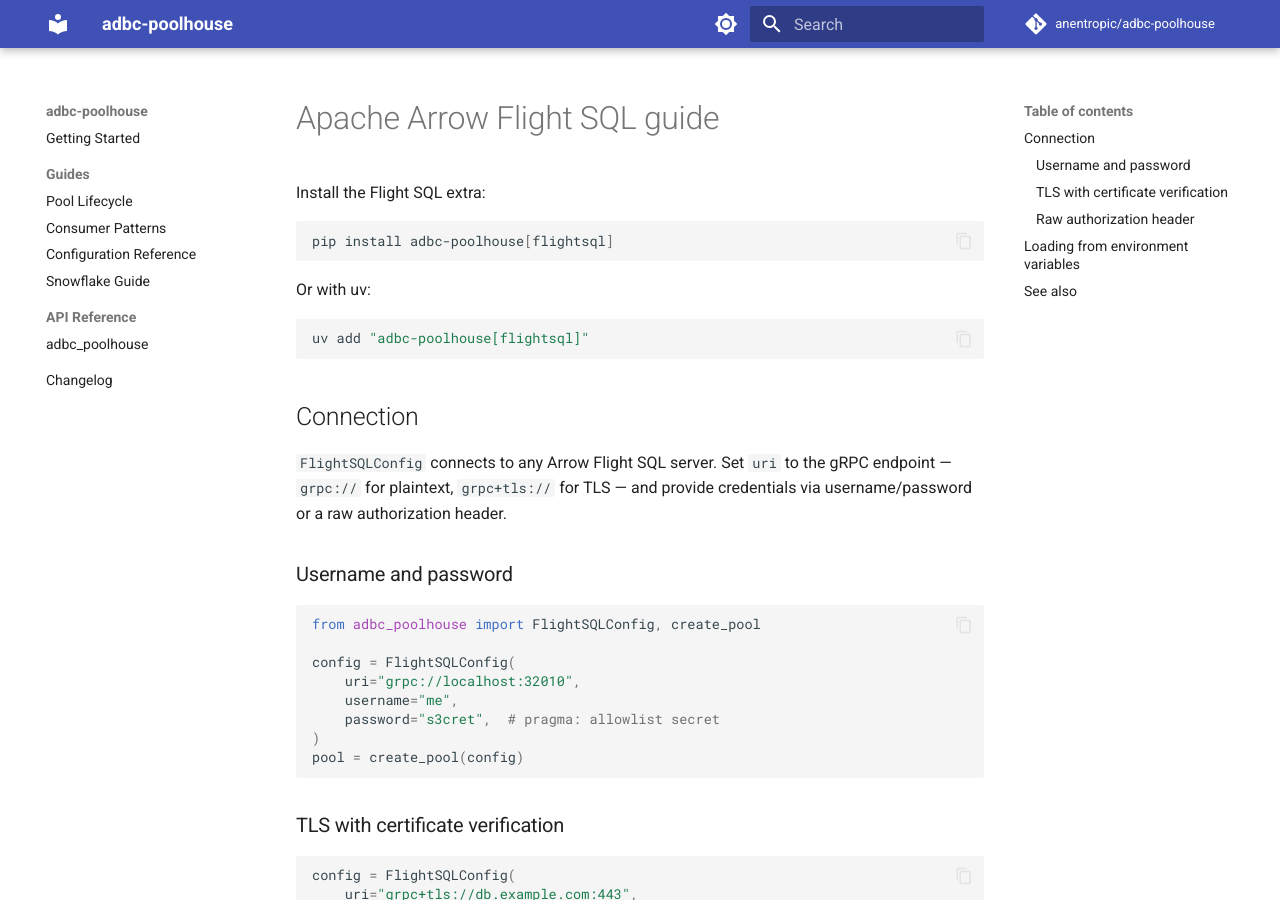
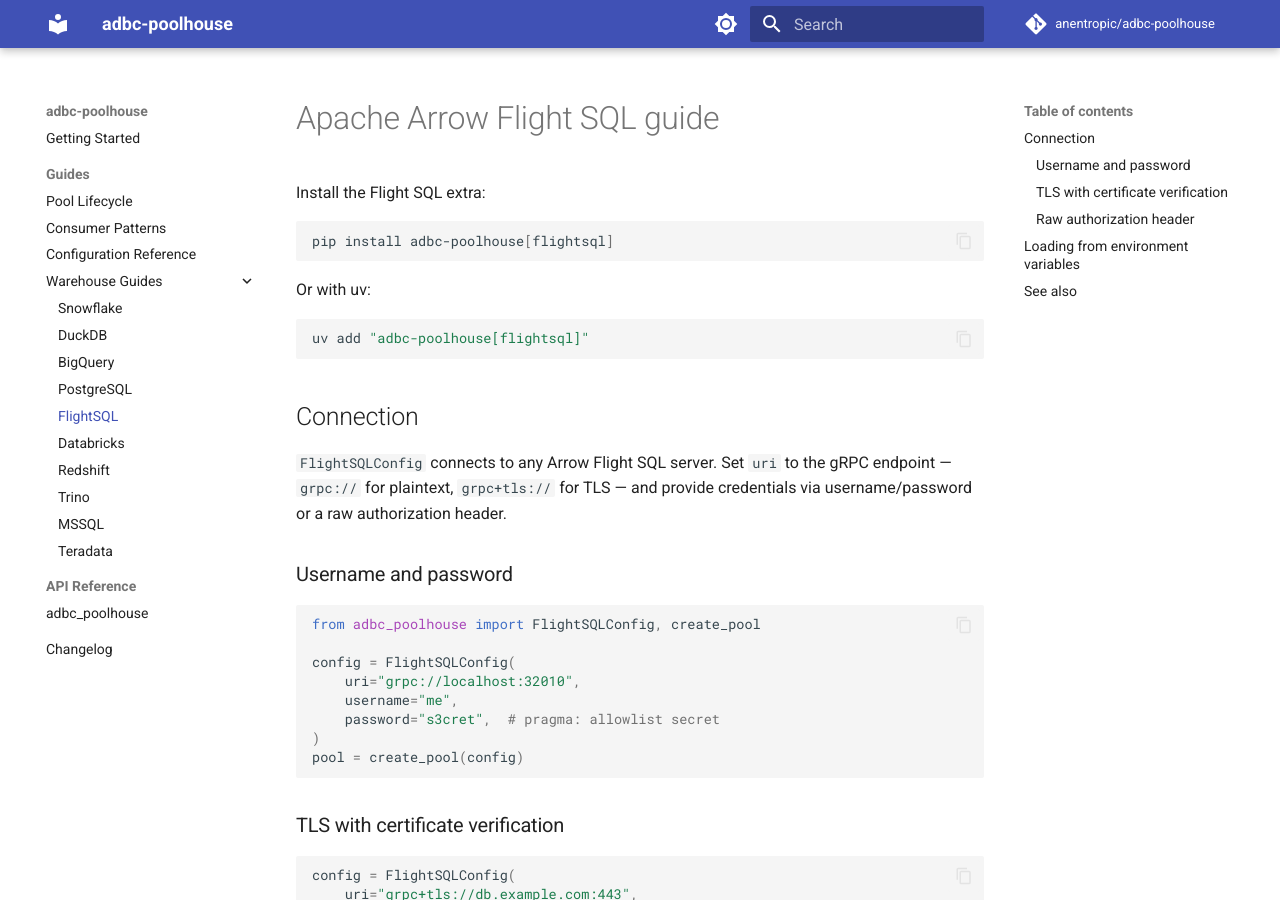
Before and after one commit to anentropic/adbc-poolhouse, an MkDocs documentation site: the page built from docs/src/guides/flightsql.md, in a window 1280 px wide and 900 px high. Built offline with MkDocs 1.6.1 and Material for MkDocs 9.7.7, drawn with Linux system fonts in a browser that asks for light colours; comment, search, counter and statistics services are not loaded.

Commit message:
feat(08-06): add Warehouse Guides sub-section to mkdocs.yml nav
- Move Snowflake from flat Guides list into new Warehouse Guides sub-section
- Add DuckDB, BigQuery, PostgreSQL, FlightSQL, Databricks, Redshift, Trino, MSSQL, Teradata entries
- All 10 warehouse guide pages now linked in site navigation

```diff
--- a/mkdocs.yml
+++ b/mkdocs.yml
@@ -91,6 +91,16 @@
     - Pool Lifecycle: guides/pool-lifecycle.md
     - Consumer Patterns: guides/consumer-patterns.md
     - Configuration Reference: guides/configuration.md
-    - Snowflake Guide: guides/snowflake.md
+    - Warehouse Guides:
+      - Snowflake: guides/snowflake.md
+      - DuckDB: guides/duckdb.md
+      - BigQuery: guides/bigquery.md
+      - PostgreSQL: guides/postgresql.md
+      - FlightSQL: guides/flightsql.md
+      - Databricks: guides/databricks.md
+      - Redshift: guides/redshift.md
+      - Trino: guides/trino.md
+      - MSSQL: guides/mssql.md
+      - Teradata: guides/teradata.md
   - API Reference: reference/
   - Changelog: changelog.md
```
